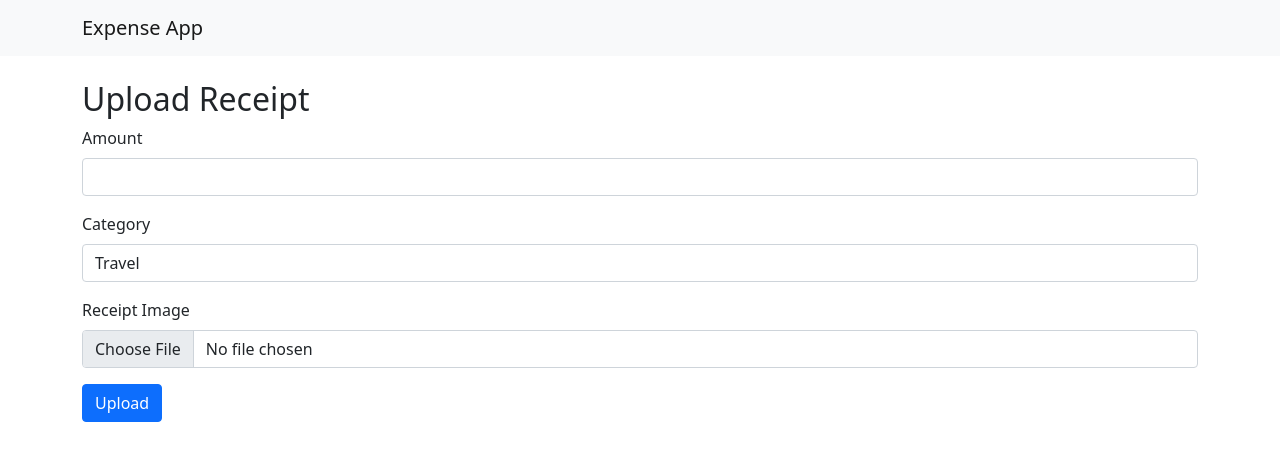
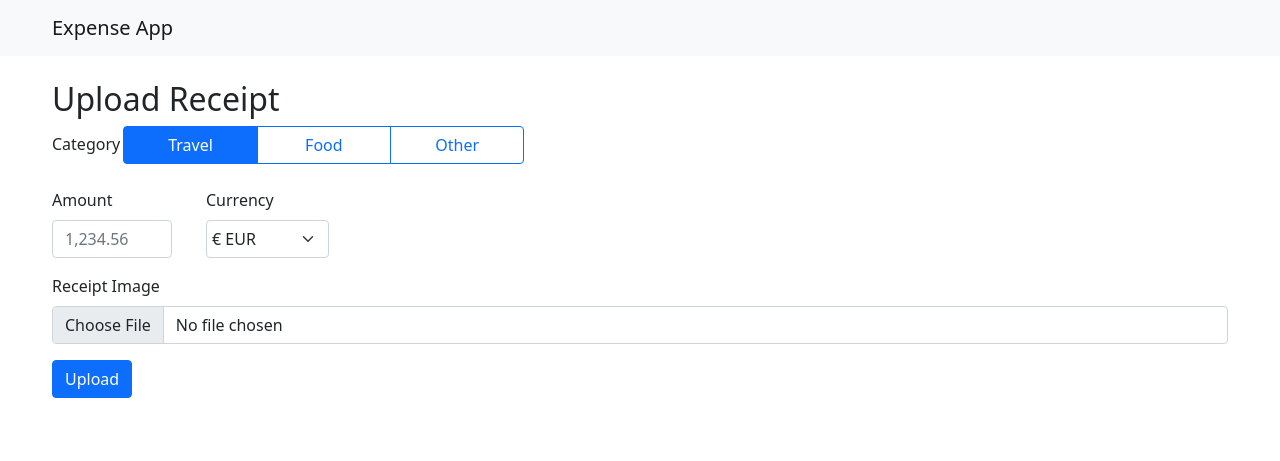
Before and after one commit to ThomasKLA10/expense-app, a Flask app: page /upload in a window 1280 px wide. Shown: the top 461 px of the page. Run offline with Flask 3, Linux system fonts and the light colour scheme; some libraries are stand-ins or nearby versions.

Commit message:
style changes

```diff
--- a/app/models.py
+++ b/app/models.py
@@ -17,6 +17,7 @@
     id = db.Column(db.Integer, primary_key=True)
     user_id = db.Column(db.Integer, db.ForeignKey('user.id'), nullable=False)
     amount = db.Column(db.Float, nullable=False)
+    currency = db.Column(db.String(3), nullable=False, default='EUR')
     category = db.Column(db.String(50))
     date_submitted = db.Column(db.DateTime, default=datetime.utcnow)
     status = db.Column(db.String(20), default='pending')  # pending, approved, rejected
--- a/app/templates/base.html
+++ b/app/templates/base.html
@@ -3,15 +3,23 @@
 <head>
     <title>Expense App</title>
     <link href="https://cdn.jsdelivr.net/npm/bootstrap@5.1.3/dist/css/bootstrap.min.css" rel="stylesheet">
+    <link rel="stylesheet" href="https://cdn.jsdelivr.net/gh/lipis/flag-icons@6.11.0/css/flag-icons.min.css"/>
+    <link rel="stylesheet" href="{{ url_for('static', filename='css/main.css') }}">
+    <link rel="stylesheet" href="{{ url_for('static', filename='css/forms.css') }}">
 </head>
 <body>
+    {% if request.endpoint != 'main.index' %}
     <nav class="navbar navbar-expand-lg navbar-light bg-light">
         <div class="container">
             <a class="navbar-brand" href="/">Expense App</a>
         </div>
     </nav>
+    {% endif %}
     <div class="container mt-4">
         {% block content %}{% endblock %}
     </div>
+
+    <script src="{{ url_for('static', filename='js/currency.js') }}"></script>
+    <script src="{{ url_for('static', filename='js/upload.js') }}"></script>
 </body>
 </html>
--- a/app/templates/upload.html
+++ b/app/templates/upload.html
@@ -3,19 +3,44 @@
 {% block content %}
 <h2>Upload Receipt</h2>
 <form method="POST" enctype="multipart/form-data">
-    <div class="mb-3">
-        <label for="amount" class="form-label">Amount</label>
-        <input type="number" step="0.01" class="form-control" id="amount" name="amount" required>
+    <!-- Category Buttons at the top -->
+    <div class="mb-4">
+        <label class="form-label">Category</label>
+        <div class="btn-group w-100" role="group" aria-label="Receipt category">
+            <input type="radio" class="btn-check" name="category" id="travel" value="travel" checked>
+            <label class="btn btn-outline-primary" for="travel">Travel</label>
+
+            <input type="radio" class="btn-check" name="category" id="food" value="food">
+            <label class="btn btn-outline-primary" for="food">Food</label>
+
+            <input type="radio" class="btn-check" name="category" id="other" value="other">
+            <label class="btn btn-outline-primary" for="other">Other</label>
+        </div>
     </div>
-    <div class="mb-3">
-        <label for="category" class="form-label">Category</label>
-        <select class="form-control" id="category" name="category" required>
-            <option value="travel">Travel</option>
-            <option value="food">Food</option>
-            <option value="supplies">Supplies</option>
-            <option value="other">Other</option>
-        </select>
+
+    <!-- Amount and Currency in one row -->
+    <div class="row mb-3">
+        <div class="col-auto">
+            <label for="amount" class="form-label">Amount</label>
+            <input type="text"
+                   class="form-control"
+                   id="amount"
+                   name="amount"
+                   required
+                   pattern="^\d{1,3}(,\d{3})*(\.\d{0,2})?$"
+                   placeholder="1,234.56">
+        </div>
+        <div class="col-auto">
+            <label for="currency" class="form-label">Currency</label>
+            <select class="form-select" id="currency" name="currency" required>
+                <option value="EUR"><span class="fi fi-eu"></span> € EUR</option>
+                <option value="GBP"><span class="fi fi-gb"></span> £ GBP</option>
+                <option value="NOK"><span class="fi fi-no"></span> kr NOK</option>
+                <option value="USD"><span class="fi fi-us"></span> $ USD</option>
+            </select>
+        </div>
     </div>
+
     <div class="mb-3">
         <label for="receipt" class="form-label">Receipt Image</label>
         <input type="file" class="form-control" id="receipt" name="receipt" accept="image/*,.pdf" required>
```
